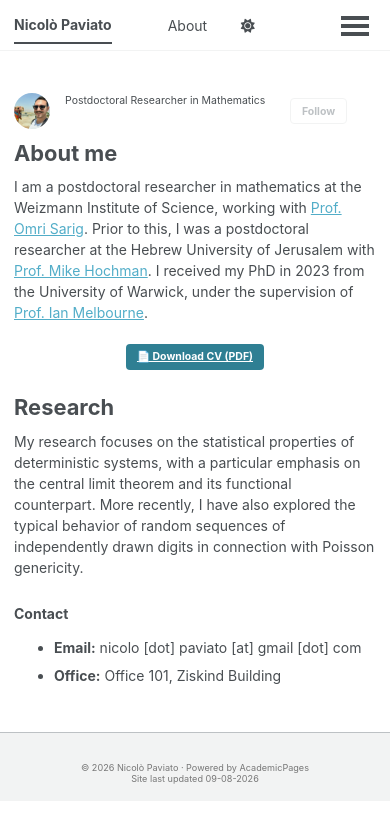
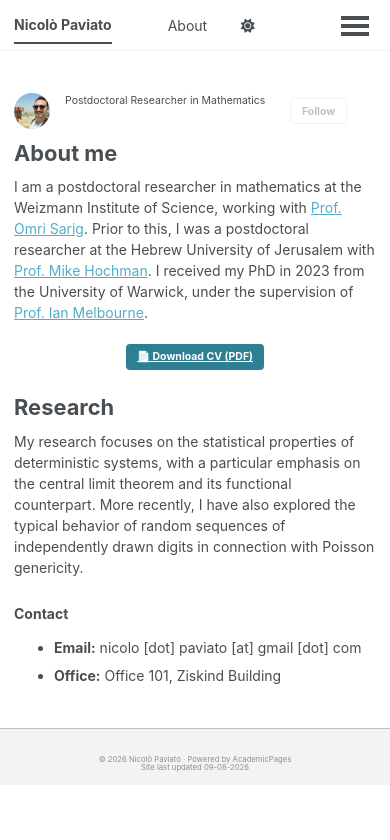
Before and after one commit to nicolo-paviato/nicolo-paviato.github.io, a Jekyll site: the page built from _pages/about.md, in a window 390 px wide. Shown: the top 840 px of the page. Built offline with Jekyll 4.4.1, drawn with Linux system fonts in a browser that asks for light colours; a style sheet for code colours, icons or effects is not loaded.

Commit message:
Update custom.html

```diff
--- a/_includes/head/custom.html
+++ b/_includes/head/custom.html
@@ -47,11 +47,11 @@
     overflow-x: hidden;
   }
 
-  /* 5. Ultra-Compact Proportional Footer Strip */
+  /* 5. Minimalist Micro Footer Strip */
   .page__footer {
     width: 100% !important;
-    padding: clamp(0.2em, 0.6vh, 0.4em) 1em !important; /* Tightened vertical padding */
-    margin-top: clamp(0.5em, 1.5vh, 1em) !important;   /* Reduced top margin gap */
+    padding: clamp(0.1em, 0.3vh, 0.2em) 0.5em !important; /* Minimal padding */
+    margin-top: clamp(0.3em, 1vh, 0.6em) !important;     /* Reduced top margin gap */
     text-align: center !important;
     box-sizing: border-box !important;
   }
@@ -61,11 +61,12 @@
   }
 
   .page__footer-copyright {
-    font-size: clamp(0.65rem, 0.75vw, 0.72rem) !important; /* Smaller proportional font */
-    line-height: 1.15 !important;                          /* Compact line spacing */
+    font-size: clamp(0.55rem, 0.65vw, 0.65rem) !important; /* Smaller micro font */
+    line-height: 1.1 !important;
     word-wrap: break-word !important;
     max-width: 90% !important;
     margin: 0 auto !important;
+    opacity: 0.8;                                          /* Subtle text tone */
   }
 
   /* 6. Proportional Publications Styling */
@@ -95,8 +96,8 @@
     }
 
     .page__footer {
-      padding: 0.2em 0.5em !important;
-      margin-top: 0.8em !important;
+      padding: 0.1em 0.3em !important;
+      margin-top: 0.5em !important;
     }
   }
 </style>
```
